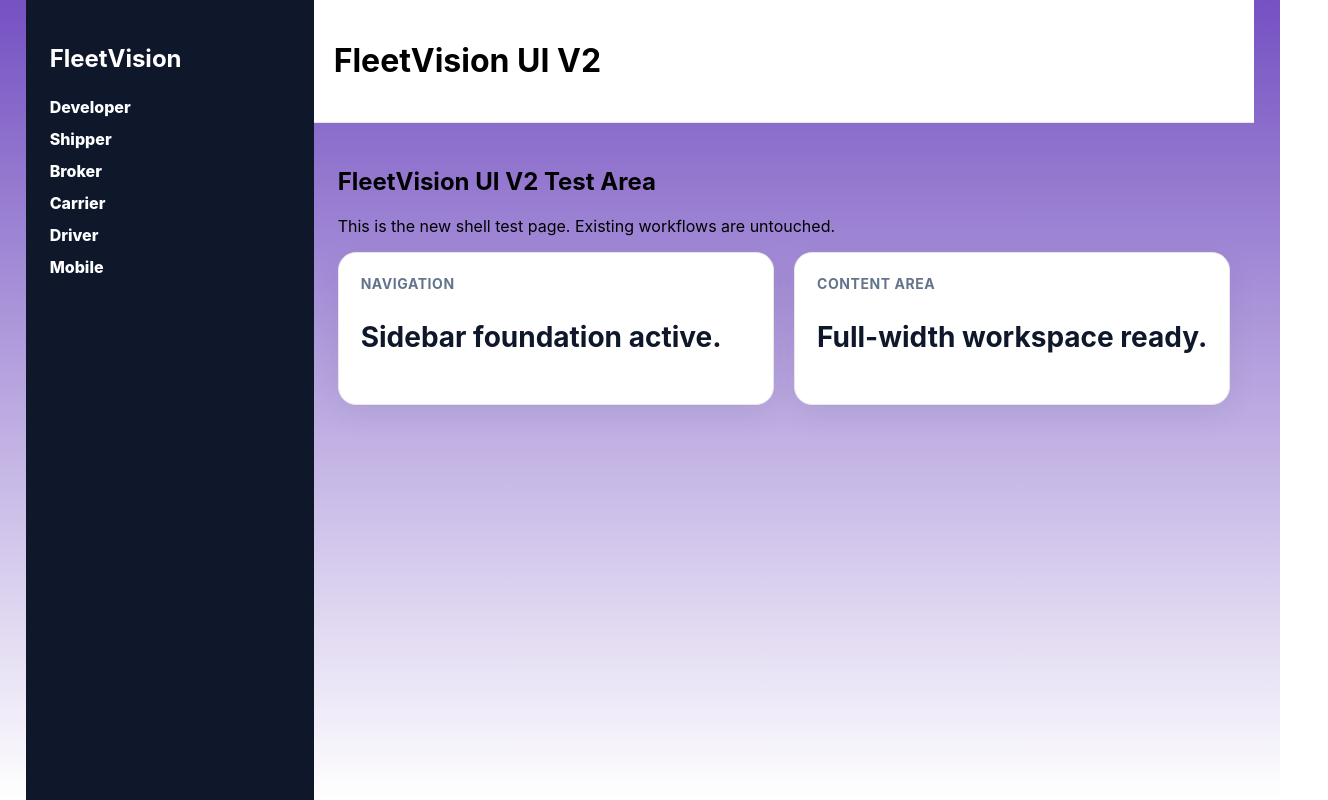
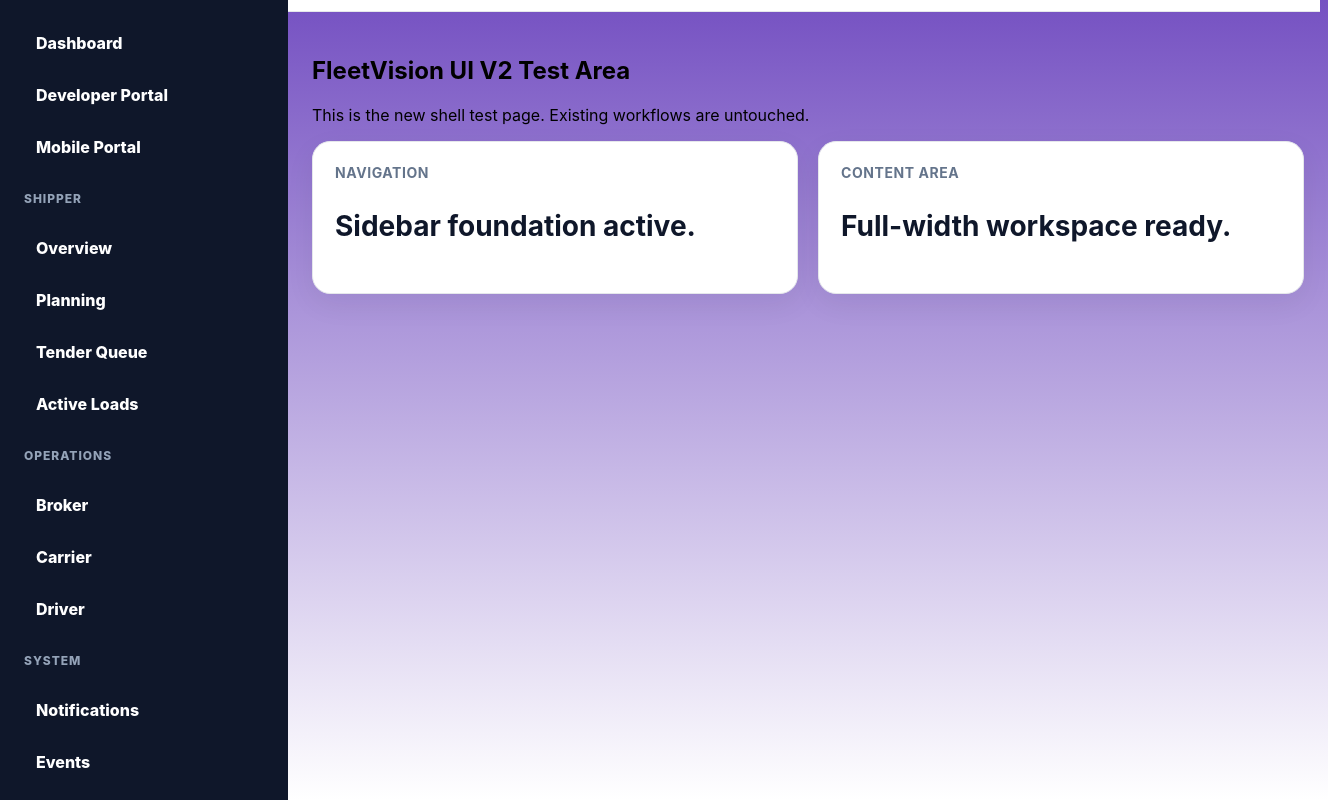
Before and after one commit to varchar1206/fleetvision-platform, a React (Vite) app: page /v2 in a window 1280 px wide. Shown: the top 800 px of the page, 1328 px wide, since content can reach past the window. Built offline with nearby package versions, Linux system fonts and the light colour scheme; what aws-amplify would draw is missing.

Commit message:
Group UI V2 sidebar navigation

```diff
--- a/src/App.css
+++ b/src/App.css
@@ -442,3 +442,46 @@ button:active {
 .v2-content {
   padding: 24px;
 }
+
+.v2-shell {
+  width: 100vw;
+  max-width: none;
+  margin: 0;
+}
+
+.v2-main {
+  flex: 1;
+  width: 100%;
+}
+
+.v2-content {
+  width: 100%;
+  max-width: none;
+}
+
+.v2-header {
+  width: 100%;
+}
+
+.v2-nav-group {
+  margin-top: 24px;
+}
+
+.v2-nav-group p {
+  margin: 0 0 10px;
+  color: #94a3b8;
+  font-size: 12px;
+  font-weight: 800;
+  letter-spacing: 0.08em;
+  text-transform: uppercase;
+}
+
+.v2-nav-group a {
+  display: block;
+  padding: 10px 12px;
+  border-radius: 10px;
+}
+
+.v2-nav-group a:hover {
+  background: rgba(255, 255, 255, 0.10);
+}
--- a/src/layouts/v2/AppShellV2.tsx
+++ b/src/layouts/v2/AppShellV2.tsx
@@ -1,4 +1,41 @@
-import { Outlet } from "react-router-dom";
+import { Link, Outlet } from "react-router-dom";
+
+const groups = [
+  {
+    title: "Main",
+    links: [
+      { path: "/v2", label: "Dashboard" },
+      { path: "/developer", label: "Developer Portal" },
+      { path: "/mobile", label: "Mobile Portal" },
+    ],
+  },
+  {
+    title: "Shipper",
+    links: [
+      { path: "/", label: "Overview" },
+      { path: "/planning", label: "Planning" },
+      { path: "/tender-queue", label: "Tender Queue" },
+      { path: "/active-loads", label: "Active Loads" },
+    ],
+  },
+  {
+    title: "Operations",
+    links: [
+      { path: "/broker", label: "Broker" },
+      { path: "/carrier", label: "Carrier" },
+      { path: "/driver", label: "Driver" },
+    ],
+  },
+  {
+    title: "System",
+    links: [
+      { path: "/notifications", label: "Notifications" },
+      { path: "/events", label: "Events" },
+      { path: "/gps", label: "GPS" },
+      { path: "/locations", label: "Locations" },
+    ],
+  },
+];
 
 export default function AppShellV2() {
   return (
@@ -6,14 +43,16 @@ export default function AppShellV2() {
       <aside className="v2-sidebar">
         <h2>FleetVision</h2>
 
-        <nav>
-          <a href="/developer">Developer</a>
-          <a href="/">Shipper</a>
-          <a href="/broker">Broker</a>
-          <a href="/carrier">Carrier</a>
-          <a href="/driver">Driver</a>
-          <a href="/mobile">Mobile</a>
-        </nav>
+        {groups.map((group) => (
+          <nav key={group.title} className="v2-nav-group">
+            <p>{group.title}</p>
+            {group.links.map((link) => (
+              <Link key={link.path} to={link.path}>
+                {link.label}
+              </Link>
+            ))}
+          </nav>
+        ))}
       </aside>
 
       <div className="v2-main">
```
